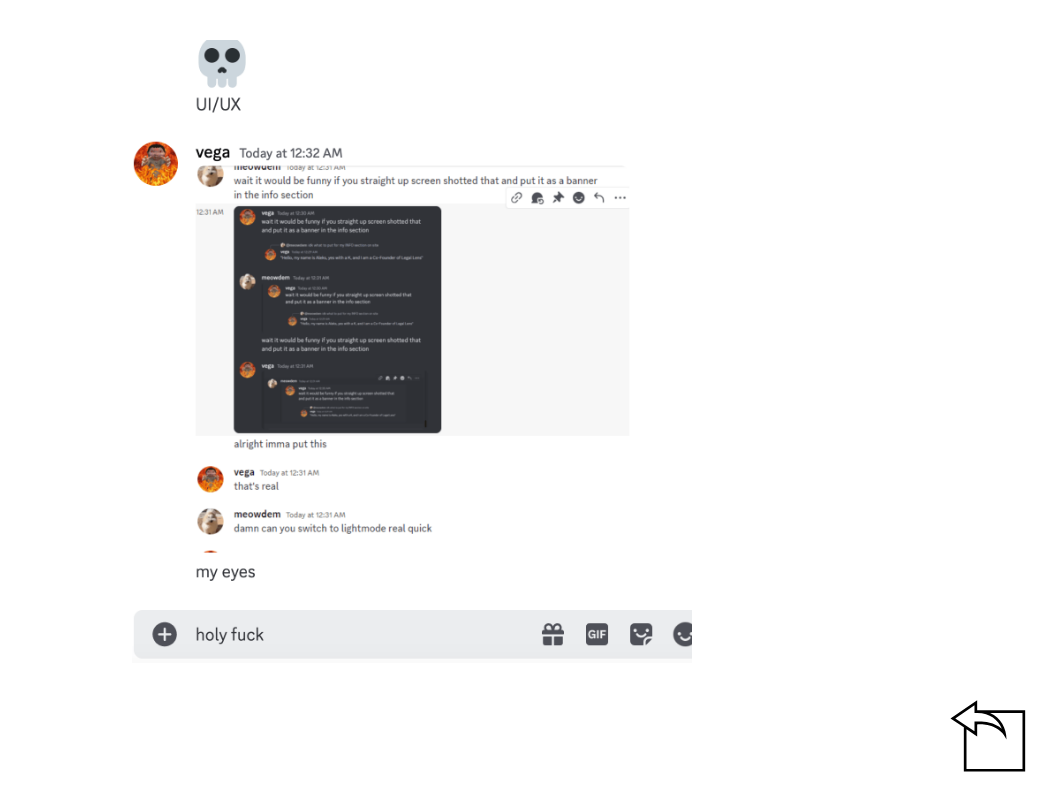
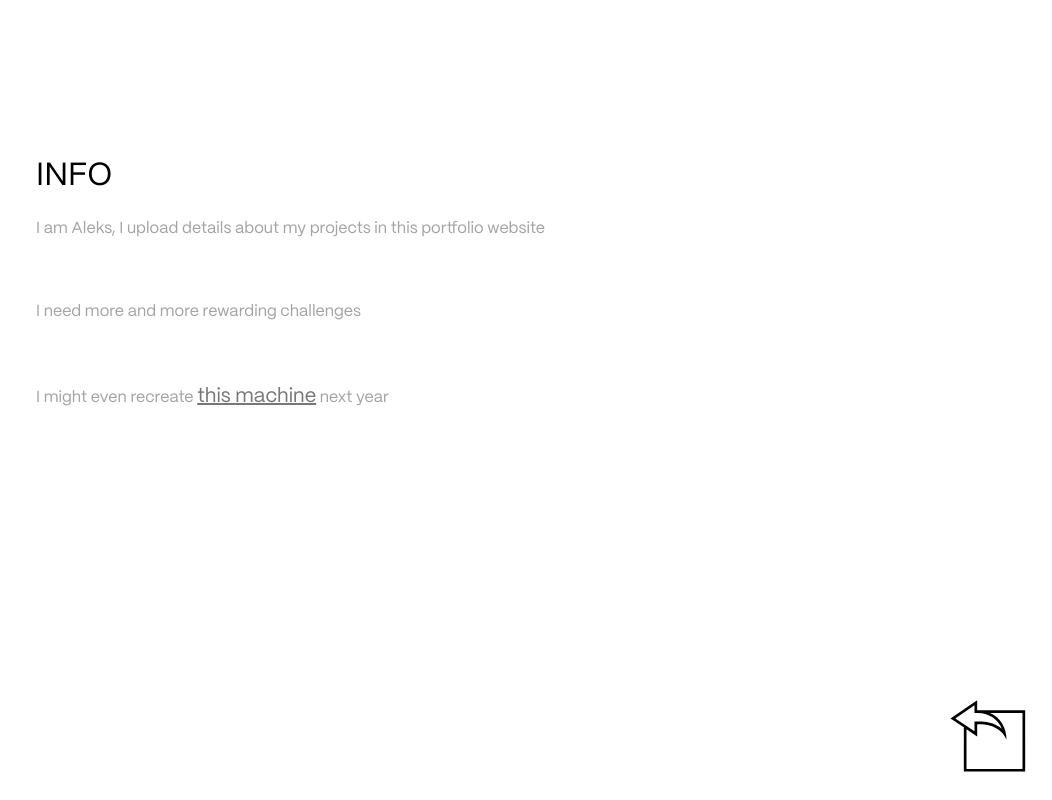
Before and after one commit to aleksbrsc/Portfolio, a plain HTML site: page info.html in a window 1280 px wide. Shown: the whole page, without its empty margins (228-1280 px from the left). Drawn offline with Linux system fonts and the light colour scheme.

Commit message:
temporary info page

```diff
--- a/info.css
+++ b/info.css
@@ -23,17 +23,36 @@
     src: url(fonts/PPMori/PPMori-Variable.ttf);
 }
 
+body {
+    overflow: hidden;
+    color: #000;
+    background-color: #FFF;
+    font-family: Mori;
+
+}
 
 main {
-    overflow: hidden;
-    display: flex;
-    justify-content: center;
-    align-items: center;
+    max-width: 80vw;
 }
 
-#info {
-    max-width: 70vh;
-    margin: 2rem;
+main h2 {
+    margin-top: 20vh;
+    margin-left: 20vw;
+    font-size: 2rem;
+    font-weight: normal;
+}
+
+main a {
+    color: #777;
+    font-size: 1.25rem;
+    cursor: crosshair;
+}
+
+main p {
+    margin-left: 20vw;
+    color: #a4a4a4;
+    font-size: 1rem;
+
 }
 
 #back {
@@ -44,6 +63,7 @@ main {
     right: 0;
 }
 
+
 @media (max-width: 700px) {
     body {
         overflow: auto;
@@ -51,15 +71,7 @@ main {
     }
 
     main {
-        margin-top: 20vh;
         margin-bottom: 0rem;
-        height: 65vh;
-
-    }
-
-    #info {
-        width: 80vw;
-        margin: 0;
     }
 
     footer {
@@ -79,3 +91,24 @@ main {
         margin-left: 10vw;
     }
 }
+
+
+
+
+@media (max-width: 300px) {
+    main h2 {
+        font-size: 9vw;
+    }
+
+    main a {
+        font-size: 6vw;
+    }
+
+    main p {
+        font-size: 4vw;
+    }
+
+    #back {
+        max-width: 14vw;
+    }
+}
--- a/info.html
+++ b/info.html
@@ -11,7 +11,13 @@
 
 <body>
     <main>
-        <img id="info" src="images/info.png">
+        <h2>INFO</h2>
+        <p>I am Aleks, I upload details about my projects in this portfolio website</p>
+        <br><br>
+        <p>I need more and more rewarding challenges</p>
+        <br><br>
+        <p>I might even recreate <a href="https://youtube.com/shorts/7iU2FYWN6UI?si=WbnNyM1cmeu_H6zh" target="_blank">this machine</a> next year</p>
+        <br><br>
     </main>
     <footer>
         <a href="index.html">
```
Also changed, not shown: 2 other files.
